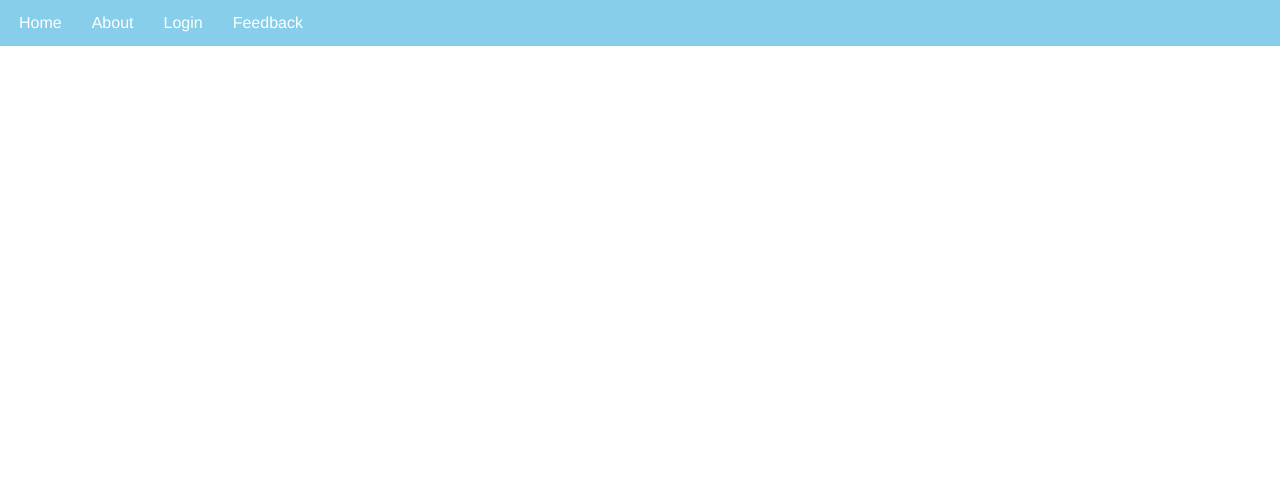
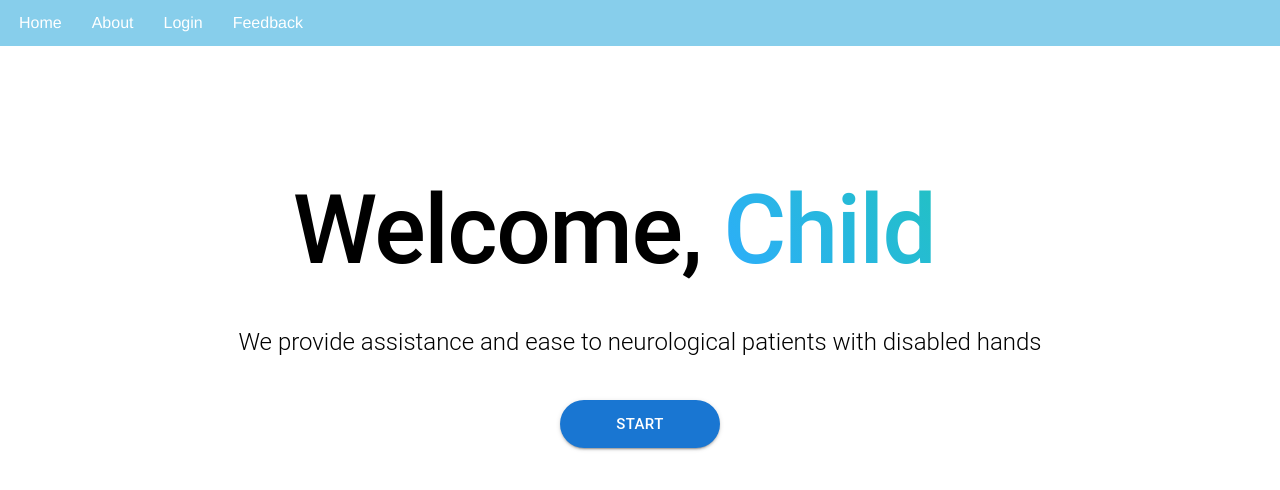
Before and after one commit to victorlim12/Hand-Gesture-Recognition, a React (Create React App) app: page / in a window 1280 px wide. Shown: the top 490 px of the page. Built offline with nearby package versions, Linux system fonts and the light colour scheme.

Commit message:
tidying up

```diff
--- a/src/App.js
+++ b/src/App.js
@@ -15,7 +15,7 @@ function App(){
         <BrowserRouter >
       <Header/>
       <Routes>
-        <Route path="/homepage" element={<Homepage />} className="Page1"/>
+        <Route path="/" element={<Homepage />} className="Page1"/>
         <Route path="/about" element={<About />}/>
         <Route path="/login" element={<h1>Login</h1>}/>
         <Route path="/Feedback" element={<Feedback />}/>
--- a/src/Pages/Individual/Feedback.js
+++ b/src/Pages/Individual/Feedback.js
@@ -5,6 +5,8 @@ import Button from '@mui/material/Button';
 import Box from '@mui/material/Box';
 import Typography from '@mui/material/Typography';
 import Container from '@mui/material/Container';
+
+
 const colors = {
     orange:"#FFBA5A",
     grey:"#a9a9a9"
```
